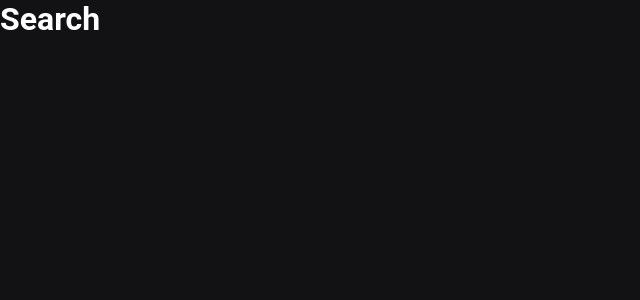
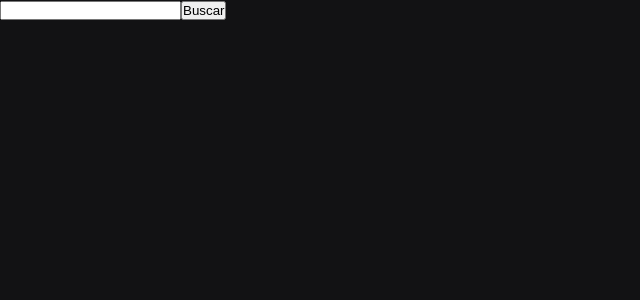
Before and after one commit to samuelfilho87/nextjs_estudo, a Next.js app: page /search in a window 1280 px wide. Shown: the top 300 px of the page, without its empty margins (0-640 px from the left). Built offline with nearby package versions, Linux system fonts and the light colour scheme.

Commit message:
Pagina de busca

```diff
--- a/src/pages/catalog/products/[slug].tsx
+++ b/src/pages/catalog/products/[slug].tsx
@@ -1,6 +1,5 @@
 import {useRouter} from 'next/router';
 import { client } from '@/lib/prismic';
-import Prismic from 'prismic-javascript';
 import PrismicDOM from 'prismic-dom';
 import { Document } from 'prismic-javascript/types/documents';
 import { GetStaticPaths, GetStaticProps } from 'next';
--- a/src/pages/search.tsx
+++ b/src/pages/search.tsx
@@ -1,5 +1,66 @@
-export default function Search() {
+import { useRouter } from "next/router";
+import Link from 'next/link';
+import { FormEvent, useState } from "react";
+import Prismic from 'prismic-javascript';
+import PrismicDOM from 'prismic-dom';
+import { client } from '@/lib/prismic';
+import { Document } from 'prismic-javascript/types/documents';
+import { GetServerSideProps } from "next";
+
+interface ISearchProps {
+  searchResults: Document[];
+}
+
+export default function Search({ searchResults }: ISearchProps) {
+  const router = useRouter();
+  const [search, setSearch] = useState('');
+
+  function handleSearch(e: FormEvent) {
+    e.preventDefault();
+
+    router.push(
+      `/search?q=${encodeURIComponent(search)}`
+    )
+
+    setSearch('');
+  }
+
   return (
-    <h1>Search</h1>
+    <div>
+      <form onSubmit={handleSearch}>
+        <input type="text" value={search} onChange={e => setSearch(e.target.value)} />
+        <button type="submit">Buscar</button>
+      </form>
+      <ul>
+        {searchResults.map(product => {
+          return (
+            <li key={product.id}>
+              <Link href={`/catalog/products/${product.uid}`}>
+                <a>
+                  {PrismicDOM.RichText.asText(product.data.title)}
+                </a>
+              </Link>
+            </li>
+          );
+        })}
+      </ul>
+    </div>
   )
 }
+
+export const getServerSideProps: GetServerSideProps<ISearchProps> = async (context) => {
+  const { q } = context.query;
+
+  if(!q) {
+    return { props: { searchResults: [] } };
+  }
+
+  const searchResults = await client().query([
+    Prismic.Predicates.at('document.type', 'product'),
+    Prismic.Predicates.fulltext('my.product.title', String(q))
+  ]);
+
+  return {
+    props: { searchResults: searchResults.results }
+  }
+}
```
